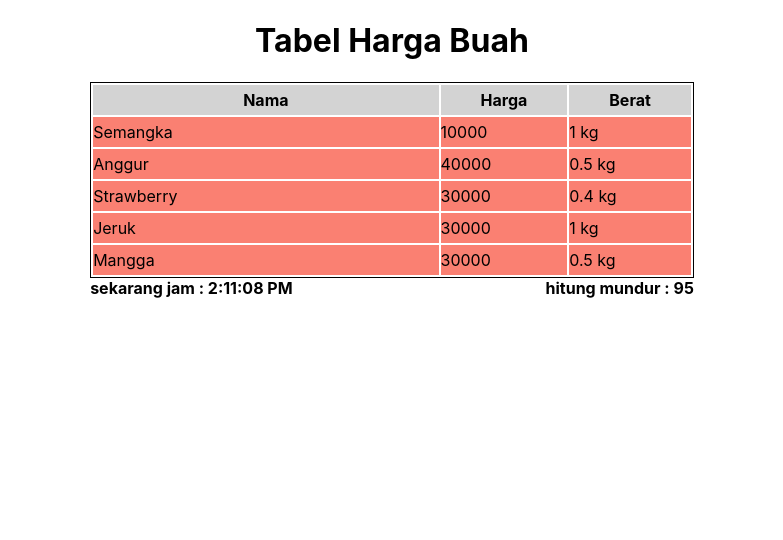
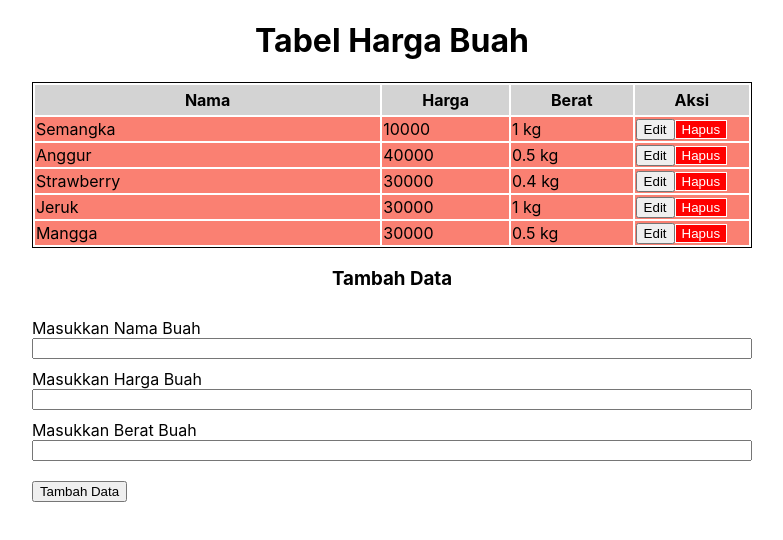
Before and after one commit to riadysteve/sanbercode-reactjs-0720-week3, a React (Create React App) app: page / in a window 1280 px wide. Shown: the top 540 px of the page, without its empty margins (248-1031 px from the left). Built offline with nearby package versions, Linux system fonts and the light colour scheme.

Commit message:
Menyelesaikan tugas13 | Pekan3

```diff
--- a/src/App.js
+++ b/src/App.js
@@ -1,6 +1,7 @@
 import React from "react";
 import "./App.css";
-import Table from "./tugas11/Table";
+import Table from "./tugas13/Table";
+// eslint-disable-next-line
 import Timer from "./tugas12/Timer";
 
 function App() {
@@ -15,9 +16,13 @@ function App() {
   return (
     <div>
       {/* Tugas 11 */}
+      {/* <Table data={dataHargaBuah} /> */}
+
+      {/* Tugas 12 */}
+      {/* <Timer /> */}
+
+      {/* Tugas 13 */}
       <Table data={dataHargaBuah} />
-      {/* Tugas 12 */}
-      <Timer />
     </div>
   );
 }
--- /dev/null
+++ b/src/tugas13/Table.js
@@ -0,0 +1,159 @@
+import React, { Component } from "react";
+import "./Tugas13.css";
+
+export default class Table extends Component {
+  constructor(props) {
+    super(props);
+    this.state = {
+      dataBuah: this.props.data,
+      inputNama: "",
+      inputHarga: "",
+      inputBerat: "",
+      indexofForm: -1,
+    };
+
+    this.handleNama = this.handleNama.bind(this);
+    this.handleHarga = this.handleHarga.bind(this);
+    this.handleBerat = this.handleBerat.bind(this);
+    this.handleSubmit = this.handleSubmit.bind(this);
+    this.handleDelete = this.handleDelete.bind(this);
+    this.handleEdit = this.handleEdit.bind(this);
+  }
+
+  handleEdit(e) {
+    let index = e.target.value;
+    let data = this.state.dataBuah[index];
+    this.setState({
+      inputNama: data.nama,
+      inputHarga: data.harga,
+      inputBerat: data.berat,
+      indexofForm: index,
+    });
+  }
+
+  handleSubmit(e) {
+    e.preventDefault();
+    let index = this.state.indexofForm;
+    // console.log(index);
+
+    if (index === -1) {
+      if (
+        this.state.inputNama &&
+        this.state.inputHarga &&
+        this.state.inputBerat
+      ) {
+        this.setState({
+          dataBuah: [
+            ...this.state.dataBuah,
+            {
+              nama: this.state.inputNama,
+              harga: this.state.inputHarga,
+              berat: this.state.inputBerat,
+            },
+          ],
+        });
+      }
+    } else {
+      let data = this.state.dataBuah[index];
+      data.nama = this.state.inputNama;
+      data.harga = this.state.inputHarga;
+      data.berat = this.state.inputBerat;
+    }
+
+    this.setState({
+      inputNama: "",
+      inputHarga: "",
+      inputBerat: "",
+      indexofForm: -1,
+    });
+  }
+
+  handleNama(e) {
+    this.setState({ inputNama: e.target.value });
+  }
+
+  handleDelete(e) {
+    const index = e.target.value;
+    const data = this.state.dataBuah;
+    data.splice(index, 1);
+
+    this.setState({ ...this.state, dataBuah: data });
+  }
+
+  handleHarga(e) {
+    this.setState({ inputHarga: e.target.value });
+  }
+
+  handleBerat(e) {
+    this.setState({ inputBerat: e.target.value });
+  }
+
+  render() {
+    return (
+      <div>
+        <h1>Tabel Harga Buah</h1>
+        <table>
+          <thead>
+            <tr>
+              <th>Nama</th>
+              <th>Harga</th>
+              <th>Berat</th>
+              <th>Aksi</th>
+            </tr>
+          </thead>
+          <tbody>
+            {this.state.dataBuah.map((daftar, index) => (
+              <tr key={index}>
+                <td>{daftar.nama}</td>
+                <td>{daftar.harga}</td>
+                <td>{daftar.berat / 1000} kg</td>
+                <td>
+                  <button value={index} onClick={this.handleEdit}>
+                    Edit
+                  </button>
+                  <button
+                    className="del"
+                    value={index}
+                    onClick={this.handleDelete}
+                  >
+                    Hapus
+                  </button>
+                </td>
+              </tr>
+            ))}
+          </tbody>
+        </table>
+
+        {/* Form */}
+        <h3>Tambah Data</h3>
+        <form onSubmit={this.handleSubmit}>
+          <div className="form-group">
+            <label>Masukkan Nama Buah</label>
+            <input
+              type="text"
+              value={this.state.inputNama}
+              onChange={this.handleNama}
+            />
+          </div>
+          <div className="form-group">
+            <label>Masukkan Harga Buah</label>
+            <input
+              type="text"
+              value={this.state.inputHarga}
+              onChange={this.handleHarga}
+            />
+          </div>
+          <div className="form-group">
+            <label>Masukkan Berat Buah</label>
+            <input
+              type="text"
+              value={this.state.inputBerat}
+              onChange={this.handleBerat}
+            />
+          </div>
+          <button className="submit">Tambah Data</button>
+        </form>
+      </div>
+    );
+  }
+}
--- /dev/null
+++ b/src/tugas13/Tugas13.css
@@ -0,0 +1,48 @@
+table {
+  border: 1px solid black;
+}
+
+thead {
+  background-color: lightgray;
+}
+
+th:not(:first-child) {
+  padding: 5px 40px;
+}
+
+th:first-child {
+  padding: 5px 150px;
+}
+
+tbody {
+  text-align: left;
+  background-color: salmon;
+  padding: 5px 0;
+}
+
+form,
+form div {
+  display: flex;
+  flex-direction: column;
+}
+
+form div {
+  align-items: stretch;
+  margin-top: 10px;
+}
+
+form div label {
+  align-self: flex-start;
+}
+
+button.submit {
+  margin-top: 20px;
+  align-self: flex-start;
+}
+
+button.del {
+  background-color: red;
+  color: white;
+  border: 1px solid white;
+  cursor: pointer;
+}
```
Also changed, not shown: src/App.css (line endings or trailing spaces).
